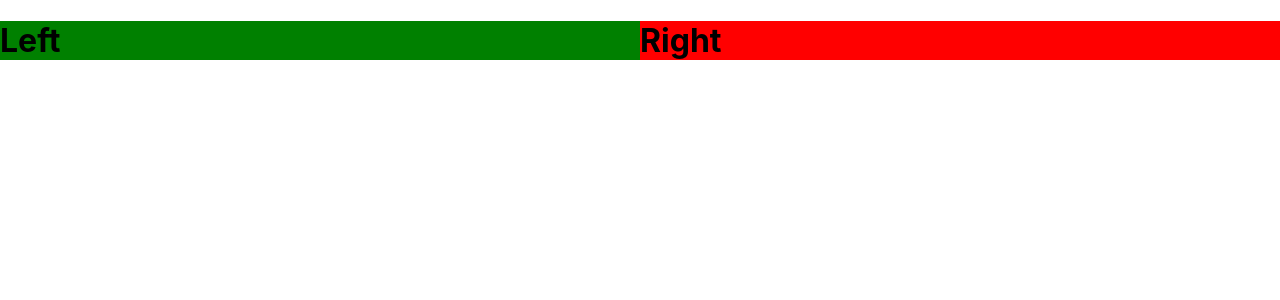
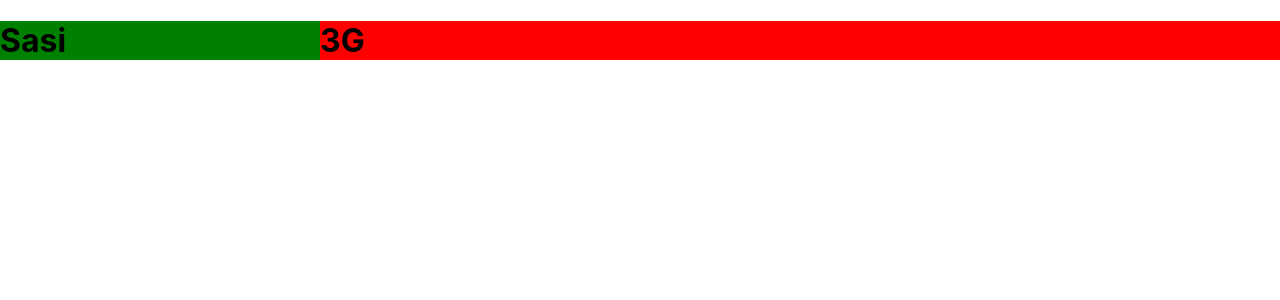
Before and after one commit to gittokpr/react-design-patterns, a React (Create React App) app: page / in a window 1280 px wide. Shown: the top 300 px of the page. Built offline with nearby package versions, Linux system fonts and the light colour scheme.

Commit message:
Split Screen Components Improvements.

```diff
--- a/src/App.js
+++ b/src/App.js
@@ -1,16 +1,19 @@
 import SplitScreen from "./SplitScreen";
 
-const LeftHandComponent = () => {
-  return <h1 style={{ backgroundColor: 'green' }}>Left</h1>;
+const LeftHandComponent = ({ name }) => {
+  return <h1 style={{ backgroundColor: 'green' }}>{name}</h1>;
 }
 
-const RightHandComponent = () => {
-  return <h1 style={{ backgroundColor: 'red' }}>Right</h1>;
+const RightHandComponent = ({ name }) => {
+  return <h1 style={{ backgroundColor: 'red' }}>{name}</h1>;
 }
 
 function App() {
   return (
-    <SplitScreen left={LeftHandComponent} right={RightHandComponent} />
+    <SplitScreen leftWeight={1} rightWeight={3}>
+      <LeftHandComponent name={"Sasi"} />
+      <RightHandComponent name={"3G"} />
+    </SplitScreen>
   );
 }
 
--- a/src/SplitScreen.js
+++ b/src/SplitScreen.js
@@ -5,20 +5,22 @@ const Container = styled.div`
 `;
 
 const Pane = styled.div`
-    flex: 1;
+    flex: ${props => props.weight};
 `;
 
 const SplitScreen = ({
-    left: Left,
-    right: Right,
+    children,
+    leftWeight = 1,
+    rightWeight = 1,
 }) => {
+    const [left, right] = children;
     return (
         <Container>
-            <Pane>
-                <Left />
+            <Pane weight={leftWeight}>
+                {left}
             </Pane>
-            <Pane>
-                <Right />
+            <Pane weight={rightWeight}>
+                {right}
             </Pane>
         </Container>
     )
```
